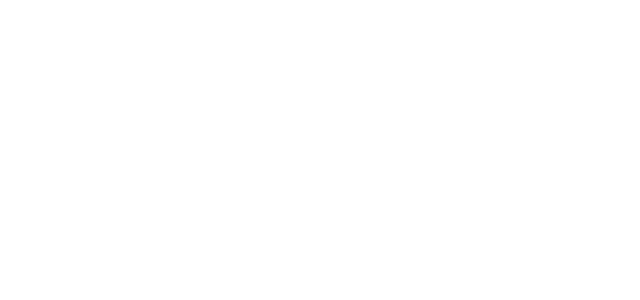
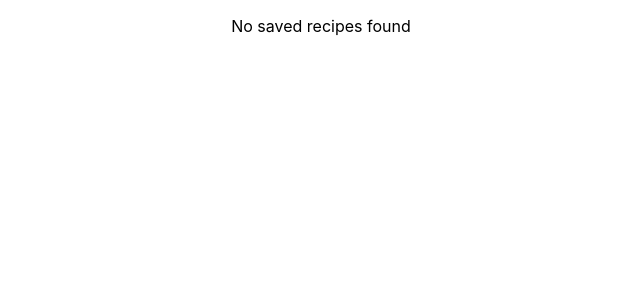
Before and after one commit to mon-recette/mon-recette-fe, a React (Create React App) app: page /saved in a window 1280 px wide. Shown: the top 300 px of the page, without its empty margins (319-959 px from the left). Built offline with nearby package versions, Linux system fonts and the light colour scheme.

Commit message:
Add bookmark icon and save functionality

```diff
--- a/src/Components/App/App.tsx
+++ b/src/Components/App/App.tsx
@@ -3,7 +3,7 @@
 import { Routes, Route } from 'react-router-dom';
 import LoginPage from '../LoginPage/LoginPage'
 import HomePage from '../HomePage/HomePage';
-import SavedRecipesPage from '../SavedRecipePage/SavedRecipePage'
+import SavedRecipesPage from '../SavedRecipePage/SavedRecipesPage'
 import FilteredRecipePage from '../FilteredRecipePage/FilteredRecipePage';
 import ErrorPage from '../ErrorPage/ErrorPage'
 import { Recipe, filteredRecipePageProps } from '../../types'
@@ -12,7 +12,7 @@
 
 function App() {
   const [filteredRecipes, setFilteredRecipes] = useState<Recipe[]>([]);
-
+  const [savedRecipes, setSavedRecipes] = useState<Recipe[]>([]); // Add state for saved recipes
   const filterRecipesResults = (searchTerm: string) => {
     const filteredResults = recipesData.data.attributes.recipes.filter((recipe) =>
     recipe.name.toLowerCase().includes(searchTerm.toLowerCase())
@@ -21,17 +21,30 @@
   setFilteredRecipes(filteredResults)
   }
 
+  const toggleSavedRecipes = (recipe: Recipe) => {
+    const isSaved = savedRecipes.some((savedRecipe) => savedRecipe.name === recipe.name);
+    // console.log('Saved?', isSaved)
+    if (isSaved) {
+      const updatedSavedRecipes = savedRecipes.filter((savedRecipe) => savedRecipe.name !== recipe.name);
+      setSavedRecipes(updatedSavedRecipes);
+    } else {
+      setSavedRecipes([...savedRecipes, recipe]);
+    }
+  };
+
   return (
     <div className="App">
      <Routes>
         <Route path='/' element={<LoginPage/>} />
         <Route path='/home' element={<HomePage filterRecipesResults={filterRecipesResults} />} />
-        <Route path='/saved' element={<SavedRecipesPage/>} />
+        <Route path='/saved' element={<SavedRecipesPage savedRecipes={savedRecipes} toggleSavedRecipes={toggleSavedRecipes} />} />
         <Route path='/filteredrecipes' element={<FilteredRecipePage
-            recipes={filteredRecipes}
-          />
-          }
-        />
+          recipes={filteredRecipes}
+          toggleSavedRecipes={toggleSavedRecipes}
+          savedRecipes={savedRecipes}
+          isSaved={true}
+
+        />} />
         <Route path='*' element={<ErrorPage/>} />
 
       </Routes>
@@ -41,7 +54,6 @@
 
 export default App;
 
-//QUESTION ON PERSON WITH TYPESCRIPT KNOWLEDGE: MEET ALEX:
 // When you use the component in your Routes, you need to provide the expected recipe prop with the correct type, which is an array of Recipe objects.
 
 //If you have a TypeScript component with specific prop types, and you are using it in another part of your application (such as in your routes), TypeScript will enforce that you provide the correct props according to the defined types. However, how you pass the props can depend on the specific structure and requirements of your application.
--- a/src/Components/FilteredRecipePage/FilteredRecipePage.tsx
+++ b/src/Components/FilteredRecipePage/FilteredRecipePage.tsx
@@ -24,21 +24,29 @@
 
 // export default FilteredRecipePage;
 // /////
+// FilteredRecipePage.tsx
 
 import { filteredRecipePageProps } from '../../types';
 import SmallRecipeCard from '../SmallRecipeCard/SmallRecipeCard';
 
-const FilteredRecipePage: React.FC<filteredRecipePageProps> = ({ recipes }) => {
-  console.log('recipe', recipes)
-  const displayFilteredRecipes = recipes.map((singleRecipe) => (
+const FilteredRecipePage: React.FC<filteredRecipePageProps> = ({ recipes, toggleSavedRecipes, savedRecipes }) => {
+  console.log('recipe', recipes);
+
+  const displayFilteredRecipes = recipes.map((singleRecipe) => {
+    const isSaved = savedRecipes.some((savedRecipe) => savedRecipe.name === singleRecipe.name);
+
+    return (
       <SmallRecipeCard
         key={singleRecipe.name}
         name={singleRecipe.name}
         instructions={singleRecipe.instructions}
         image_url={singleRecipe.image_url}
         ingredients={singleRecipe.ingredients}
+        isSaved={savedRecipes.some((savedRecipe) => savedRecipe.name === singleRecipe.name)} // Determine saved status dynamically
+        toggleSavedRecipes={() => toggleSavedRecipes(singleRecipe)}
       />
-  ));
+    );
+  });
 
   return (
     <main className='filtered-recipe-page'>
--- /dev/null
+++ b/src/Components/SaveIcon/SaveIcon.tsx
@@ -0,0 +1,35 @@
+import { SaveIconProps } from '../../types';
+const SaveIcon: React.FC<SaveIconProps> = ({ toggleSavedRecipes, isSaved }) => {
+
+  const handleClick = (): void => {
+    toggleSavedRecipes();
+  };
+
+  return (
+    <div className='collected-mount-icon' onClick={handleClick}>
+      {isSaved ? (
+        <svg
+          xmlns='http://www.w3.org/2000/svg'
+          x='0px'
+          y='0px'
+          width='30'
+          height='30'
+          viewBox='0 0 50 50'>
+          <path d='M 37 48 C 36.824219 48 36.652344 47.953125 36.496094 47.863281 L 25 41.15625 L 13.503906 47.863281 C 13.195313 48.042969 12.8125 48.046875 12.503906 47.867188 C 12.191406 47.6875 12 47.359375 12 47 L 12 3 C 12 2.449219 12.449219 2 13 2 L 37 2 C 37.554688 2 38 2.449219 38 3 L 38 47 C 38 47.359375 37.808594 47.6875 37.496094 47.867188 C 37.34375 47.957031 37.171875 48 37 48 Z'></path>
+        </svg>
+      ) : (
+        <svg
+          xmlns='http://www.w3.org/2000/svg'
+          x='0px'
+          y='0px'
+          width='30'
+          height='30'
+          viewBox='0 0 50 50'>
+          <path d='M 12.8125 2 C 12.335938 2.089844 11.992188 2.511719 12 3 L 12 47 C 11.996094 47.359375 12.1875 47.691406 12.496094 47.871094 C 12.804688 48.054688 13.1875 48.054688 13.5 47.875 L 25 41.15625 L 36.5 47.875 C 36.8125 48.054688 37.195313 48.054688 37.503906 47.871094 C 37.8125 47.691406 38.003906 47.359375 38 47 L 38 3 C 38 2.449219 37.550781 2 37 2 L 13 2 C 12.96875 2 12.9375 2 12.90625 2 C 12.875 2 12.84375 2 12.8125 2 Z M 14 4 L 36 4 L 36 45.25 L 25.5 39.125 C 25.191406 38.945313 24.808594 38.945313 24.5 39.125 L 14 45.25 Z'></path>
+        </svg>
+      )}
+    </div>
+  );
+};
+
+export default SaveIcon
--- /dev/null
+++ b/src/Components/SavedRecipePage/SavedRecipesPage.tsx
@@ -0,0 +1,29 @@
+import React from 'react';
+import { SavedRecipesPageProps } from '../../types';
+import SmallRecipeCard from '../SmallRecipeCard/SmallRecipeCard';
+
+const SavedRecipesPage: React.FC<SavedRecipesPageProps> = ({ savedRecipes, toggleSavedRecipes }) => {
+  const displaySavedRecipes = savedRecipes.map((savedRecipe) => (
+    <SmallRecipeCard
+      key={savedRecipe.name}
+      name={savedRecipe.name}
+      instructions={savedRecipe.instructions}
+      image_url={savedRecipe.image_url}
+      ingredients={savedRecipe.ingredients}
+      isSaved={false}
+      toggleSavedRecipes={() => toggleSavedRecipes(savedRecipe)}
+    />
+  ));
+
+  return (
+    <main className='saved-recipes-page'>
+      {displaySavedRecipes.length > 0 ? (
+        displaySavedRecipes
+      ) : (
+        <p>No saved recipes found</p>
+      )}
+    </main>
+  );
+};
+
+export default SavedRecipesPage;
--- a/src/Components/SmallRecipeCard/SmallRecipeCard.tsx
+++ b/src/Components/SmallRecipeCard/SmallRecipeCard.tsx
@@ -1,28 +1,41 @@
-import './SmallRecipeCard.scss'
-import { smallRecipePageProps } from '../../types';
-import CookingPot from '../../Images /Cooking-pot.jpg'
-const SmallRecipeCard: React.FC<smallRecipePageProps> = ({ name, instructions, image_url, ingredients }) => {
+import React, { useState } from 'react';
+import SaveIcon from '../SaveIcon/SaveIcon';
+import { SmallRecipeCardProps } from '../../types';
+import CookingPot from '../../Images /Cooking-pot.jpg';
+import './SmallRecipeCard.css';
+import { useEffect } from 'react';
+
+const SmallRecipeCard: React.FC<SmallRecipeCardProps> = ({
+  name,
+  instructions,
+  image_url,
+  ingredients,
+  toggleSavedRecipes,
+  isSaved,
+}) => {
+  const [saved, setSaved] = useState<boolean>(isSaved);
+
+  useEffect(() => {
+    setSaved(isSaved);
+  }, [isSaved]);
+
+  const handleToggleSaved = (): void => {
+    toggleSavedRecipes({ name, instructions, image_url, ingredients });
+    setSaved((prevSaved) => !prevSaved);
+  };
+  console.log('Saved?',isSaved)
+
   return (
     <div className='small-recipe-card'>
-      {/* // onClick={} */}
       <h3>{name}</h3>
+      <SaveIcon toggleSavedRecipes={handleToggleSaved} isSaved={saved} />
       {image_url ? (
-        <img
-          className='recipe-thumbnail'
-          src={image_url}
-          alt={name}
-        />
-        ) : (
-          <div className='placeholder-image'>
-          <img
-          className='cooking-pot'
-          src={CookingPot}
-          alt='cooking pot'
-            />
+        <img className='recipe-thumbnail' src={image_url} alt={name} />
+      ) : (
+        <div className='placeholder-image'>
+          <img className='cooking-pot' src={CookingPot} alt='cooking pot' />
         </div>
       )}
-      {/* <p>{ingredients}</p> */}
-      {/* <p>{instructions}</p> */}
     </div>
   );
 };
--- a/src/Components/recipeData.js
+++ b/src/Components/recipeData.js
@@ -5,6 +5,7 @@
       attributes: {
         recipes: [
           {
+            id: 1,
             name: "Chicken Handi",
             instructions: "Take a large pot or wok, big enough to cook all the chicken, and heat the oil in it. Once the oil is hot, add sliced onion and fry them until deep golden brown. Then take them out on a plate and set aside.\r\nTo the same pot, add the chopped garlic and sauté for a minute. Then add the chopped tomatoes and cook until tomatoes turn soft. This would take about 5 minutes.\r\nThen return the fried onion to the pot and stir. Add ginger paste and sauté well.\r\nNow add the cumin seeds, half of the coriander seeds and chopped green chillies. Give them a quick stir.\r\nNext goes in the spices – turmeric powder and red chilli powder. Sauté the spices well for a couple of minutes.\r\nAdd the chicken pieces to the wok, season it with salt to taste and cook the chicken covered on medium-low heat until the chicken is almost cooked through. This would take about 15 minutes. Slowly sautéing the chicken will enhance the flavor, so do not expedite this step by putting it on high heat.\r\nWhen the oil separates from the spices, add the beaten yogurt keeping the heat on lowest so that the yogurt doesn't split. Sprinkle the remaining coriander seeds and add half of the dried fenugreek leaves. Mix well.\r\nFinally add the cream and give a final mix to combine everything well.\r\nSprinkle the remaining kasuri methi and garam masala and serve the chicken handi hot with naan or rotis. Enjoy!",
             image_url: null,
@@ -28,6 +29,7 @@
             ]
           },
           {
+            id: 2,
             name: "Chicken Congee",
             instructions: "STEP 1 - MARINATING THE CHICKEN\r\nIn a bowl, add chicken, salt, white pepper, ginger juice and then mix it together well.\r\nSet the chicken aside.\r\nSTEP 2 - RINSE THE WHITE RICE\r\nRinse the rice in a metal bowl or pot a couple of times and then drain the water.\r\nSTEP 2 - BOILING THE WHITE RICE\r\nNext add 8 cups of water and then set the stove on high heat until it is boiling. Once rice porridge starts to boil, set the stove on low heat and then stir it once every 8-10 minutes for around 20-25 minutes.\r\nAfter 25 minutes, this is optional but you can add a little bit more water to make rice porridge to make it less thick or to your preference.\r\nNext add the marinated chicken to the rice porridge and leave the stove on low heat for another 10 minutes.\r\nAfter an additional 10 minutes add the green onions, sliced ginger, 1 pinch of salt, 1 pinch of white pepper and stir for 10 seconds.\r\nServe the rice porridge in a bowl\r\nOptional: add Coriander on top of the rice porridge.",
             image_url: null,
@@ -44,6 +46,7 @@
             ]
           },
           {
+            id:3,
             name: "Spicy Shrimp Pasta",
             instructions: "Cook the linguine according to package instructions. In a pan, heat olive oil and sauté garlic until fragrant. Add shrimp and cook until pink. Sprinkle red pepper flakes. Pour in diced tomatoes and simmer for 5 minutes. Stir in heavy cream, season with salt and pepper. Toss the cooked linguine in the sauce and garnish with fresh parsley.",
             image_url: null,
@@ -60,6 +63,7 @@
             ]
           },
           {
+            id: 4,
             name: "Vegetarian Chickpea Curry",
             instructions: "Heat olive oil in a pot, sauté onions until golden brown. Add curry powder, cumin, and coriander, stir well. Pour in diced tomatoes and cook until softened. Add chickpeas, spinach, and coconut milk. Simmer for 15 minutes. Season with salt and serve over rice or with naan bread.",
             image_url: null,
@@ -77,6 +81,7 @@
             ]
           },
           {
+            id: 5,
             name: "Grilled Lemon Herb Chicken",
             instructions: "In a bowl, mix olive oil, lemon juice, lemon zest, minced garlic, rosemary, and thyme. Season chicken breasts with salt and pepper. Marinate chicken in the lemon herb mixture for at least 30 minutes. Preheat the grill and cook chicken for 6-8 minutes per side. Serve with a side of roasted vegetables or a fresh salad.",
             image_url: null,
@@ -91,6 +96,7 @@
             ]
           },
           {
+            id: 6,
             name: "Mushroom Risotto",
             instructions: "Sauté sliced mushrooms in butter until golden. In a separate pot, cook Arborio rice with vegetable broth, stirring constantly. Add white wine, Parmesan cheese, and the sautéed mushrooms. Continue to stir until the risotto is creamy. Garnish with fresh parsley.",
             image_url: null,
@@ -106,6 +112,7 @@
             ]
           },
           {
+            id: 7,
             name: "Teriyaki Salmon",
             instructions: "Marinate salmon fillets in a mixture of soy sauce, honey, garlic, and ginger. Grill or bake until salmon is cooked through. Serve over a bed of steamed rice and drizzle with extra teriyaki sauce. Garnish with sesame seeds and green onions.",
             image_url: null,
@@ -120,6 +127,7 @@
             ]
           },
           {
+            id: 8,
             name: "Caprese Salad",
             instructions: "Slice ripe tomatoes and fresh mozzarella. Arrange them on a plate, alternating with basil leaves. Drizzle with balsamic glaze and olive oil. Season with salt and pepper. Serve as a refreshing salad or a side dish.",
             image_url: null,
@@ -133,6 +141,7 @@
             ]
           },
           {
+            id: 9,
             name: "Spinach and Feta Stuffed Chicken",
             instructions: "Butterfly chicken breasts and stuff with a mixture of spinach, feta cheese, and garlic. Secure with toothpicks and bake until the chicken is cooked through. Serve with a side of roasted vegetables.",
             image_url: null,
@@ -146,6 +155,7 @@
             ]
           },
           {
+            id: 10,
             name: "Pesto Pasta with Cherry Tomatoes",
             instructions: "Cook your favorite pasta. Toss with a homemade or store-bought pesto sauce. Add halved cherry tomatoes and stir. Garnish with grated Parmesan cheese and pine nuts. Enjoy a quick and flavorful pasta dish!",
             image_url: null,
@@ -158,6 +168,7 @@
             ]
           },
           {
+            id: 11,
             name: "BBQ Pulled Pork Sliders",
             instructions: "Slow-cook pork shoulder with your favorite BBQ sauce until it's easily shredded. Toast slider buns and pile on the pulled pork. Top with coleslaw for a delicious and satisfying meal.",
             image_url: null,
@@ -169,6 +180,7 @@
             ]
           },
           {
+            id:12,
             name: "Lemon Garlic Shrimp Skewers",
             instructions: "Marinate shrimp in a mixture of lemon juice, minced garlic, olive oil, and herbs. Thread onto skewers and grill until shrimp are cooked. Serve with a side of couscous or a fresh salad.",
             image_url: null,
```
Also changed, not shown: src/Components/SavedRecipePage/SavedRecipePage.tsx (deleted, +0 -9 lines), src/types.ts (+16 -7 lines), src/Components/SavedRecipePage/SavedRecipePage.css (deleted), src/Components/SavedRecipePage/SavedRecipesPage.css (added), src/Components/SmallRecipeCard/SmallRecipeCard.css (renamed from src/Components/SmallRecipeCard/SmallRecipeCard.scss), 1 other file (tests, documents, lock files or other folders). Lines whose indentation alone changed are shown as unchanged.
